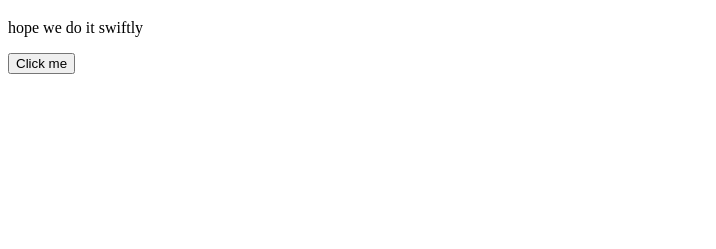
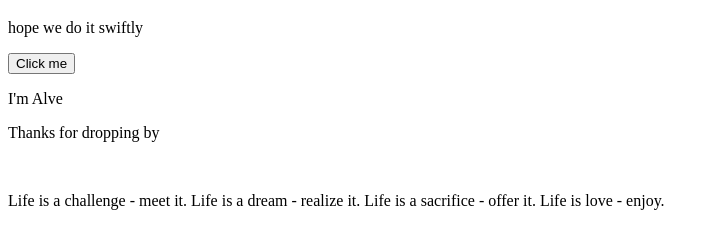
Before and after one commit to Alve-jr-buet/my-second-website, a plain HTML site: page index.html in a window 1280 px wide. Shown: the part 61-310 px from the top of the page, without its empty margins (0-716 px from the left). Drawn offline with Linux system fonts and the light colour scheme.

Commit message:
extensions added

```diff
--- a/index.html
+++ b/index.html
@@ -2,12 +2,16 @@
 <html lang="en">
 <head>
     <meta charset="UTF-8">
-    <meta name="viewport" content="width=<5>, initial-scale=1.0">
+    <meta name="viewport" content="width=<5>,initial-scale=1.0">
     <title>Document</title>
 </head>
 <body>
     <h1>This is my second website</h1>
     <p>hope we do it swiftly</p>
     <button>Click me</button>
+    <p>I'm Alve</p>
+    <p>Thanks for dropping by</p>
+    <br>
+    <p>Life is a challenge - meet it. Life is a dream - realize it. Life is a sacrifice - offer it. Life is love - enjoy.</p>
 </body>
 </html>
```
